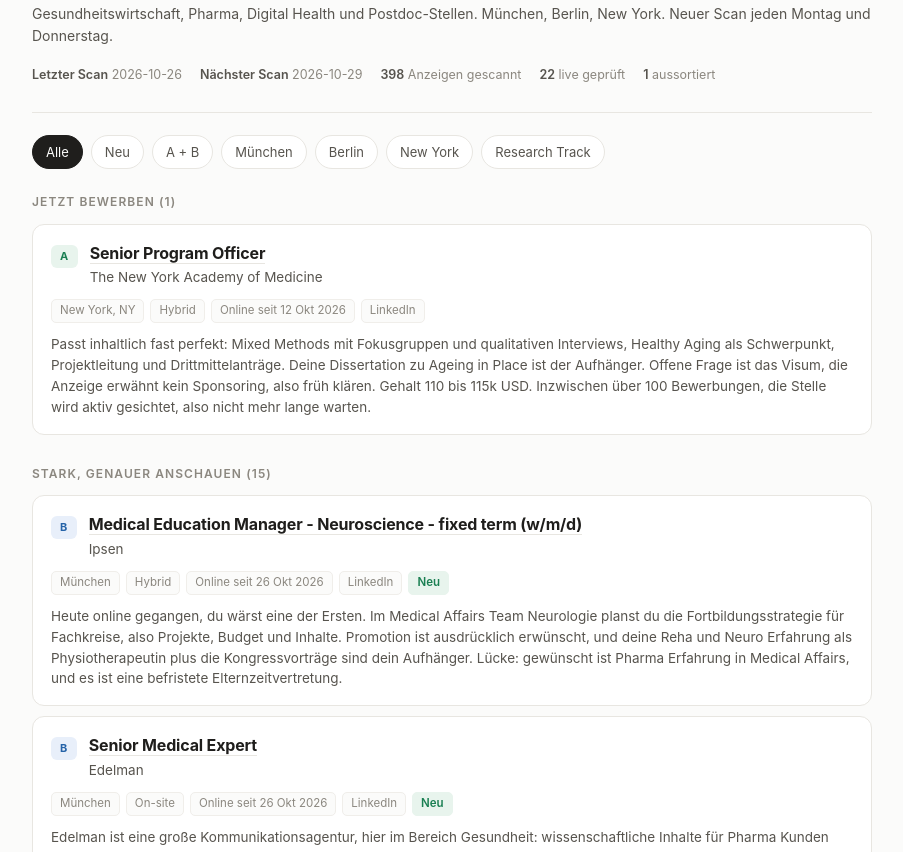
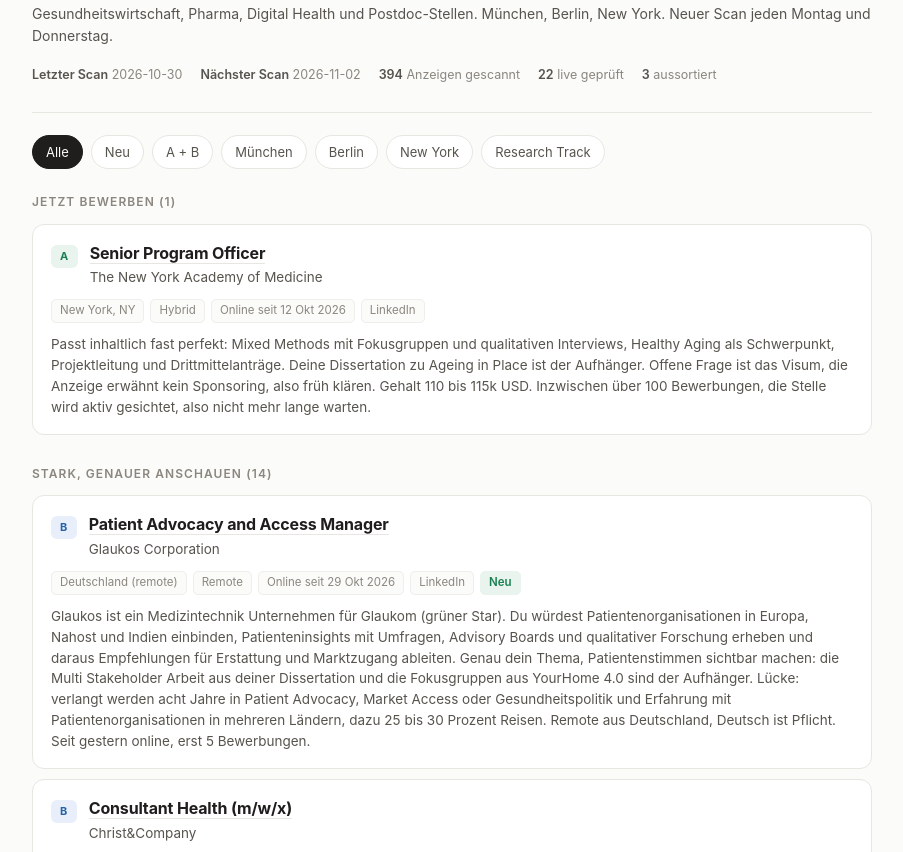
Before and after one commit to rob0labs/andrea-job-search, a plain HTML site: page public/index.html in a window 1280 px wide. Shown: the part 83-935 px from the top of the page, without its empty margins (188-1091 px from the left). Drawn offline with Linux system fonts and the light colour scheme.

Commit message:
Scan 2026-10-30: +2 B (Glaukos, Christ&Company), +1 C (Lupus Foundation), drop 3 closed (Edelman, AbbVie MSL, neotiv)

```diff
--- a/public/index.html
+++ b/public/index.html
@@ -121,12 +121,12 @@
 
 <script>
 const SCAN_META = {
-  "lastScan": "2026-10-26",
-  "nextScan": "2026-10-29",
-  "totalScraped": 398,
-  "shortlisted": 24,
+  "lastScan": "2026-10-30",
+  "nextScan": "2026-11-02",
+  "totalScraped": 394,
+  "shortlisted": 25,
   "verified": 22,
-  "excluded": 1,
+  "excluded": 3,
   "sources": [
     "LinkedIn",
     "Web search",
@@ -136,14 +136,13 @@
 
 const JOBS = [
  {"id": "nyam-senior-program-officer", "grade": "A", "track": "industry", "scanDate": "2026-10-12", "title": "Senior Program Officer", "company": "The New York Academy of Medicine", "location": "New York, NY", "work": "Hybrid", "posted": "12 Okt 2026", "source": "LinkedIn", "url": "https://www.linkedin.com/jobs/view/4476044056/", "verified": true, "note": "Passt inhaltlich fast perfekt: Mixed Methods mit Fokusgruppen und qualitativen Interviews, Healthy Aging als Schwerpunkt, Projektleitung und Drittmittelanträge. Deine Dissertation zu Ageing in Place ist der Aufhänger. Offene Frage ist das Visum, die Anzeige erwähnt kein Sponsoring, also früh klären. Gehalt 110 bis 115k USD. Inzwischen über 100 Bewerbungen, die Stelle wird aktiv gesichtet, also nicht mehr lange warten."},
- {"id": "ipsen-medical-education-manager-neuroscience", "grade": "B", "track": "industry", "scanDate": "2026-10-26", "title": "Medical Education Manager - Neuroscience - fixed term (w/m/d)", "company": "Ipsen", "location": "München", "work": "Hybrid", "posted": "26 Okt 2026", "source": "LinkedIn", "url": "https://www.linkedin.com/jobs/view/4483236866/", "verified": true, "note": "Heute online gegangen, du wärst eine der Ersten. Im Medical Affairs Team Neurologie planst du die Fortbildungsstrategie für Fachkreise, also Projekte, Budget und Inhalte. Promotion ist ausdrücklich erwünscht, und deine Reha und Neuro Erfahrung als Physiotherapeutin plus die Kongressvorträge sind dein Aufhänger. Lücke: gewünscht ist Pharma Erfahrung in Medical Affairs, und es ist eine befristete Elternzeitvertretung."},
- {"id": "edelman-senior-medical-expert", "grade": "B", "track": "industry", "scanDate": "2026-10-26", "title": "Senior Medical Expert", "company": "Edelman", "location": "München", "work": "On-site", "posted": "26 Okt 2026", "source": "LinkedIn", "url": "https://www.linkedin.com/jobs/view/4447204537/", "verified": true, "note": "Edelman ist eine große Kommunikationsagentur, hier im Bereich Gesundheit: wissenschaftliche Inhalte für Pharma Kunden schreiben, Medical Education und Austausch mit Expertinnen und Experten. Promotion wird bevorzugt, deine Publikationen und das Marketing bei 8sense sind der Aufhänger. Lücke: verlangt wird viel Erfahrung in wissenschaftlicher Kommunikation bei einer Agentur oder in Pharma, und es ist eher Kommunikation als Forschung. Erst rund 20 Bewerbungen."},
- {"id": "abbvie-msl-neuroscience-berlin", "grade": "B", "track": "industry", "scanDate": "2026-10-26", "title": "Medical Science Liaison Neuroscience (all genders) für Berlin, Sachsen, Sachsen-Anhalt, Brandenburg und Mecklenburg- Vorpommern", "company": "AbbVie", "location": "Berlin", "work": "", "posted": "25 Okt 2026", "source": "LinkedIn", "url": "https://www.linkedin.com/jobs/view/4466363506/", "verified": true, "note": "MSL in der Neurologie, also ein Feld, das du aus der Reha kennst. Gesucht ist ein medizinisches oder naturwissenschaftliches Studium, idealerweise mit Promotion, plus Verständnis für die Akteure im Gesundheitswesen; MSL Erfahrung ist nur wünschenswert. Ehrlich gesagt ist das ein Sprung: Physiotherapie plus PhD in Management musst du als gleichwertig verkaufen, und das Gebiet reicht von Berlin bis Mecklenburg Vorpommern, also viel Reisen. Über 100 Klicks auf Bewerben."},
- {"id": "neotiv-project-manager-study-coordination", "grade": "B", "track": "industry", "scanDate": "2026-10-22", "title": "Project Manager Study Coordination (f/x/m)", "company": "neotiv", "location": "Berlin", "work": "Remote möglich", "posted": "21 Okt 2026", "source": "LinkedIn", "url": "https://www.linkedin.com/jobs/view/4478988440/", "verified": true, "note": "neotiv entwickelt digitale Gedächtnistests per App, um Alzheimer früh zu erkennen. Du würdest Studien von der Planung bis zum Abschluss steuern, als Ansprechpartnerin für Pharma Sponsoren, Unikliniken und Studienzentren, inklusive Ethikanträgen und Schulungen. Ageing in Place und die Projektleitung in YourHome 4.0 mit älteren Menschen sind dein Aufhänger, die Promotion ist ausdrücklich ein Plus. Lücke: gewünscht sind drei bis fünf Jahre Studienmanagement, am liebsten auf Seiten eines Tech Anbieters oder einer CRO, und es ist eine Elternzeitvertretung bis Januar 2028 mit Aussicht auf Verlängerung. Arbeiten in Berlin, Magdeburg oder von zu Hause, 35 Stunden. Inzwischen knapp 80 Bewerbungen."},
+ {"id": "glaukos-patient-advocacy-access-manager", "grade": "B", "track": "industry", "scanDate": "2026-10-30", "title": "Patient Advocacy and Access Manager", "company": "Glaukos Corporation", "location": "Deutschland (remote)", "work": "Remote", "posted": "29 Okt 2026", "source": "LinkedIn", "url": "https://www.linkedin.com/jobs/view/4482587499/", "verified": true, "note": "Glaukos ist ein Medizintechnik Unternehmen für Glaukom (grüner Star). Du würdest Patientenorganisationen in Europa, Nahost und Indien einbinden, Patienteninsights mit Umfragen, Advisory Boards und qualitativer Forschung erheben und daraus Empfehlungen für Erstattung und Marktzugang ableiten. Genau dein Thema, Patientenstimmen sichtbar machen: die Multi Stakeholder Arbeit aus deiner Dissertation und die Fokusgruppen aus YourHome 4.0 sind der Aufhänger. Lücke: verlangt werden acht Jahre in Patient Advocacy, Market Access oder Gesundheitspolitik und Erfahrung mit Patientenorganisationen in mehreren Ländern, dazu 25 bis 30 Prozent Reisen. Remote aus Deutschland, Deutsch ist Pflicht. Seit gestern online, erst 5 Bewerbungen."},
+ {"id": "christ-company-consultant-health", "grade": "B", "track": "industry", "scanDate": "2026-10-30", "title": "Consultant Health (m/w/x)", "company": "Christ&Company", "location": "Berlin", "work": "On-site", "posted": "30 Okt 2026", "source": "LinkedIn", "url": "https://www.linkedin.com/jobs/view/4483419467/", "verified": true, "note": "Public Affairs Beratung im Gesundheitswesen: gesundheitspolitische Entwicklungen wie Krankenhausreform, Gesundheitsdaten und KI in der Medizin einordnen, Stakeholder Analysen erstellen und Workshops für Kund:innen aus Pharma, Medtech und Digital Health organisieren. Deine Publikation in Health Policy und die Stakeholder Studie in BMC Geriatrics sind der Aufhänger, Workshops kennst du aus YourHome 4.0. Lücke: gefragt sind zwei Jahre Beratung oder Public Affairs, und die Stelle ist eher Einstiegsniveau, also Titel und Gehalt ansprechen. Heute online gegangen, erst 2 Bewerbungen."},
+ {"id": "ipsen-medical-education-manager-neuroscience", "grade": "B", "track": "industry", "scanDate": "2026-10-26", "title": "Medical Education Manager - Neuroscience - fixed term (w/m/d)", "company": "Ipsen", "location": "München", "work": "Hybrid", "posted": "26 Okt 2026", "source": "LinkedIn", "url": "https://www.linkedin.com/jobs/view/4483236866/", "verified": true, "note": "Seit 26. Oktober online, erst rund 20 Bewerbungen. Im Medical Affairs Team Neurologie planst du die Fortbildungsstrategie für Fachkreise, also Projekte, Budget und Inhalte. Promotion ist ausdrücklich erwünscht, und deine Reha und Neuro Erfahrung als Physiotherapeutin plus die Kongressvorträge sind dein Aufhänger. Lücke: gewünscht ist Pharma Erfahrung in Medical Affairs, und es ist eine befristete Elternzeitvertretung."},
  {"id": "avelios-clinical-consultant", "grade": "B", "track": "industry", "scanDate": "2026-10-22", "title": "Clinical Consultant (all genders)", "company": "Avelios Medical", "location": "München", "work": "On-site", "posted": "20 Okt 2026", "source": "LinkedIn", "url": "https://www.linkedin.com/jobs/view/4361542761/", "verified": true, "note": "Münchner Startup für Krankenhaussoftware. Du würdest bei der Einführung in Kliniken die klinischen Abläufe mit Ärztinnen, Pflege und Verwaltung in Workshops erarbeiten und Rückmeldungen ins Produkt tragen. Deine Jahre als Physiotherapeutin auf der Intensivstation plus Design Thinking Workshops aus YourHome 4.0 sind der Aufhänger. Lücke: gesucht sind mehrere Jahre Klinikerfahrung oder Beratung in Klinik IT Projekten, und es ist Umsetzung statt Forschung. Über 100 Bewerbungen."},
  {"id": "gematik-produktmanager-marktforschung", "grade": "B", "track": "industry", "scanDate": "2026-10-20", "title": "Produktmanager:in (all genders) Marktforschung - 2 Jahre befristet", "company": "gematik GmbH", "location": "Berlin", "work": "", "posted": "19 Okt 2026", "source": "LinkedIn", "url": "https://www.linkedin.com/jobs/view/4481203031/", "verified": true, "note": "gematik macht E-Rezept und ePA. Du verantwortest die eigene Marktforschung mit Interviews, Leitfäden und Fragebögen, betreust die E-Health Community und bringst die Stimme der Nutzerinnen in die Produktentwicklung. Deine Interviews und Fokusgruppen aus YourHome 4.0 plus 8sense sind der Aufhänger. Lücke: verlangt werden drei Jahre Marktforschung und sicherer Umgang mit SPSS oder R inklusive multivariater Statistik, und die Stelle ist auf zwei Jahre befristet."},
  {"id": "nyu-langone-research-scientist-housing-health", "grade": "B", "track": "research", "scanDate": "2026-10-20", "title": "Research Scientist", "company": "NYU Langone Health", "location": "New York, NY", "work": "On-site", "posted": "17 Okt 2026", "source": "LinkedIn", "url": "https://www.linkedin.com/jobs/view/4479657898/", "verified": true, "note": "Forschungslabor in der Notfallmedizin zu Wohnungslosigkeit und Gesundheit, mit gemeindebasierten Studien und qualitativer Forschung. Du würdest mehrere Projekte leiten, genau dein Thema Menschen ohne Stimme. Deine Fokusgruppen mit vulnerablen Gruppen und die Dissertation sind der Aufhänger. Lücken: auch Statistik mit R oder SAS und REDCap sind gefragt, und das Visum musst du früh klären (die Anzeige sagt nichts dazu)."},
- {"id": "eucalyptus-medical-support-operations-lead", "grade": "B", "track": "industry", "scanDate": "2026-10-15", "title": "Medical Support Operations Lead", "company": "Eucalyptus", "location": "Berlin", "work": "Hybrid", "posted": "15 Okt 2026", "source": "LinkedIn", "url": "https://www.linkedin.com/jobs/view/4479821458/", "verified": true, "note": "Digitale Klinik (Marke Juniper) mit Fokus auf Gewichtsmanagement und Frauengesundheit. Du würdest das medizinische Support Team und die Health Coaches in Deutschland leiten und die Versorgung skalieren, ohne die menschliche Betreuung zu verlieren. Physiotherapie plus 8sense sind dein Aufhänger. Lücke: Operations und Teamführung statt Forschung. Gehalt 65 bis 75k EUR."},
+ {"id": "eucalyptus-medical-support-operations-lead", "grade": "B", "track": "industry", "scanDate": "2026-10-15", "title": "Patient Care Lead", "company": "Eucalyptus", "location": "Berlin", "work": "Hybrid", "posted": "15 Okt 2026", "source": "LinkedIn", "url": "https://www.linkedin.com/jobs/view/4479821458/", "verified": true, "note": "Digitale Klinik (Marke Juniper) mit Fokus auf Gewichtsmanagement und Frauengesundheit. Du würdest das medizinische Support Team und die Health Coaches in Deutschland leiten und die Versorgung skalieren, ohne die menschliche Betreuung zu verlieren. Physiotherapie plus 8sense sind dein Aufhänger. Lücke: Operations und Teamführung statt Forschung. Gehalt 65 bis 75k EUR. Die Anzeige heißt inzwischen Patient Care Lead, gleicher Link."},
  {"id": "tandem-health-project-delivery-lead", "grade": "B", "track": "industry", "scanDate": "2026-10-15", "title": "Project Delivery Lead (m/f/d)", "company": "Tandem Health", "location": "München", "work": "On-site", "posted": "15 Okt 2026", "source": "LinkedIn", "url": "https://www.linkedin.com/jobs/view/4479820811/", "verified": true, "note": "Einführung der KI-Dokumentation in großen Kliniken leiten, mit Ärztinnen, Klinikleitung und IT. Die bundesweiten Rollouts bei Korian und YourHome 4.0 mit vielen Stakeholdern sind deine Beispiele. Lücke: gewünscht sind drei Jahre in Beratung, Tech oder Startup, und es ist Umsetzung statt Wissenschaft. Gleiche Firma wie die Medical Operations Stelle unten."},
  {"id": "tandem-health-medical-operations-dach", "grade": "B", "track": "industry", "scanDate": "2026-10-12", "title": "Medical Operations - DACH (m/f/d)", "company": "Tandem Health", "location": "München", "work": "On-site", "posted": "6 Okt 2026", "source": "LinkedIn", "url": "https://www.linkedin.com/jobs/view/4475860325/", "verified": true, "note": "KI-Dokumentation für Ärztinnen und Ärzte. Gesucht sind klinische Erfahrung, etwas Startup-Erfahrung und Deutsch als Muttersprache: Physiotherapie in der Klinik plus 8sense deckt das ab. Lücke: eher operativ als wissenschaftlich."},
  {"id": "vertanical-scientific-marketing-medical-affairs", "grade": "B", "track": "industry", "scanDate": "2026-10-12", "title": "(Senior) Manager Scientific Marketing/Medical Affairs", "company": "VERTANICAL", "location": "München", "work": "Hybrid", "posted": "12 Okt 2026", "source": "LinkedIn", "url": "https://www.linkedin.com/jobs/view/4469327731/", "verified": true, "note": "Wissenschaftliche Inhalte zielgruppengerecht aufbereiten, Kongresse planen, Medical Affairs. Deine Publikationen und das Marketing bei 8sense passen. Lücke: genannt sind Medizin, Pharmazie oder Biologie, Physiotherapie plus PhD musst du als gleichwertig verkaufen. Die Firma macht medizinisches Cannabis."},
@@ -151,6 +150,7 @@
  {"id": "ottobock-gtm-manager-neuromobility", "grade": "B", "track": "industry", "scanDate": "2026-10-12", "title": "Go-To-Market Manager NeuroMobility (d/w/m)", "company": "Ottobock", "location": "Berlin", "work": "On-site", "posted": "5 Okt 2026", "source": "LinkedIn", "url": "https://www.linkedin.com/jobs/view/4475551526/", "verified": true, "note": "Neurologische und orthopädische Reha ist genau dein klinischer Hintergrund, und die Abteilung arbeitet an Versorgungsprogrammen. Lücke: eher Vertrieb und Marketing, gewünscht ist ein wirtschaftlicher Master mit fünf Jahren Erfahrung. Laut LinkedIn befristet. Unterlagen auf Englisch einreichen."},
  {"id": "theramex-msl-gynaecology", "grade": "B", "track": "industry", "scanDate": "2026-10-12", "title": "Medical Science Liaison, Gynaecology (m/w/d)", "company": "Theramex", "location": "Hamburg", "work": "Remote", "posted": "2 Okt 2026", "source": "LinkedIn", "url": "https://www.linkedin.com/jobs/view/4474713739/", "verified": true, "note": "Frauengesundheit, und laut LinkedIn remote. Ehrlich gesagt ist MSL ein Sprung: gesucht ist ein naturwissenschaftlicher Abschluss, Medical Affairs Erfahrung ist erwünscht. Vorher klären, welche Region das Gebiet abdeckt, MSL bedeutet meist viel Reisen."},
  {"id": "nyu-grossman-postdoc-health-equity", "grade": "B", "track": "research", "scanDate": "2026-10-12", "title": "Postdoctoral Fellowship, Institute for Excellence in Health Equity", "company": "NYU Grossman School of Medicine", "location": "New York, NY", "work": "", "posted": "", "source": "SBM Job Board", "url": "https://www.sbm.org/membership/job-board/nyu-grossman-school-of-medicine-postdoctoral-fellowship-institute-for-excellence-in-health-equity", "verified": true, "note": "Behavioral Medicine mit Health Equity und Women's Health als Schwerpunkten, qualitative oder quantitative Methoden. Fortlaufende Bewerbung per E-Mail an die Projektleitung. US-Postdocs laufen meist über ein J-1 Visum, das Unis routinemäßig sponsern. Lücke: die Projekte sind teils klinische Studien."},
+ {"id": "lupus-foundation-pulse-project-manager", "grade": "C", "track": "industry", "scanDate": "2026-10-30", "title": "PULSE Project Manager", "company": "Lupus Foundation of America", "location": "New York, NY", "work": "Remote (USA)", "posted": "29 Okt 2026", "source": "LinkedIn", "url": "https://www.linkedin.com/jobs/view/4484147893/", "verified": true, "note": "Ein von der CDC finanziertes Programm, das die Diagnose von Lupus beschleunigen soll, einer Krankheit, die ganz überwiegend Frauen trifft, besonders aus benachteiligten Gruppen. Inhaltlich sehr nah an Frauengesundheit und Menschen ohne Stimme, mit qualitativen und quantitativen Daten zur Programmsteuerung. Aber: remote nur innerhalb der USA, befristeter Vertrag, gesucht ist Erfahrung mit US Bundesförderprogrammen, und ohne US Arbeitserlaubnis kaum machbar. 83.500 USD im Jahr."},
  {"id": "nyc-dohmh-qualitative-research-analyst-badu", "grade": "C", "track": "industry", "scanDate": "2026-10-26", "title": "Qualitative Research Analyst, Bureau of Alcohol and Drug Use", "company": "NYC Department of Health and Mental Hygiene", "location": "New York, NY (Queens)", "work": "On-site", "posted": "22 Okt 2026", "source": "LinkedIn", "url": "https://www.linkedin.com/jobs/view/4482499633/", "verified": true, "note": "Methodisch genau deins: Interviewleitfäden, Fokusgruppen, qualitative Auswertung und Publikationen, mit dem Anspruch, die Stimmen der Betroffenen hörbar zu machen. Aber es ist eine Analystenstelle unter einer Senior Researcherin, also unter deinem Niveau, eine Stelle der Stadt New York, und ohne US Arbeitserlaubnis kaum realistisch. Über 100 Bewerbungen."},
  {"id": "adapt-program-manager-home-enabling-support", "grade": "C", "track": "industry", "scanDate": "2026-10-26", "title": "Program Manager, Home Enabling Support Services (OPWDD) (Mon-Fri, 9AM - 5PM)", "company": "ADAPT Community Network", "location": "New York, NY", "work": "Hybrid", "posted": "22 Okt 2026", "source": "LinkedIn", "url": "https://www.linkedin.com/jobs/view/4482177071/", "verified": true, "note": "ADAPT (früher United Cerebral Palsy New York) unterstützt Menschen mit Entwicklungsbehinderungen. Du würdest ein Programm für Unterstützung im eigenen Zuhause aufbauen, Physiotherapie als Hintergrund wird ausdrücklich genannt, und YourHome 4.0 mit Menschen mit geistiger Behinderung passt perfekt. Aber es ist operative Programmleitung ohne Forschung, und ein Visum wird eine gemeinnützige Organisation kaum sponsern. Erst 6 Bewerbungen."},
  {"id": "nyc-dohmh-director-research-evaluation-queens", "grade": "C", "track": "industry", "scanDate": "2026-10-20", "title": "Director, Research and Evaluation, Bureau of Queens Neighborhood Health", "company": "NYC Department of Health and Mental Hygiene", "location": "New York, NY", "work": "On-site", "posted": "16 Okt 2026", "source": "LinkedIn", "url": "https://www.linkedin.com/jobs/view/4479849592/", "verified": true, "note": "Forschung und Evaluation mit Fokus auf gesundheitliche Chancengleichheit, Bedarfsanalysen in Stadtteilen, Drittmittelanträge und Publikationen. Inhaltlich nah an dir, aber eine Stelle der Stadt New York mit viel Epidemiologie, und ohne US-Arbeitserlaubnis kaum realistisch."},
```
